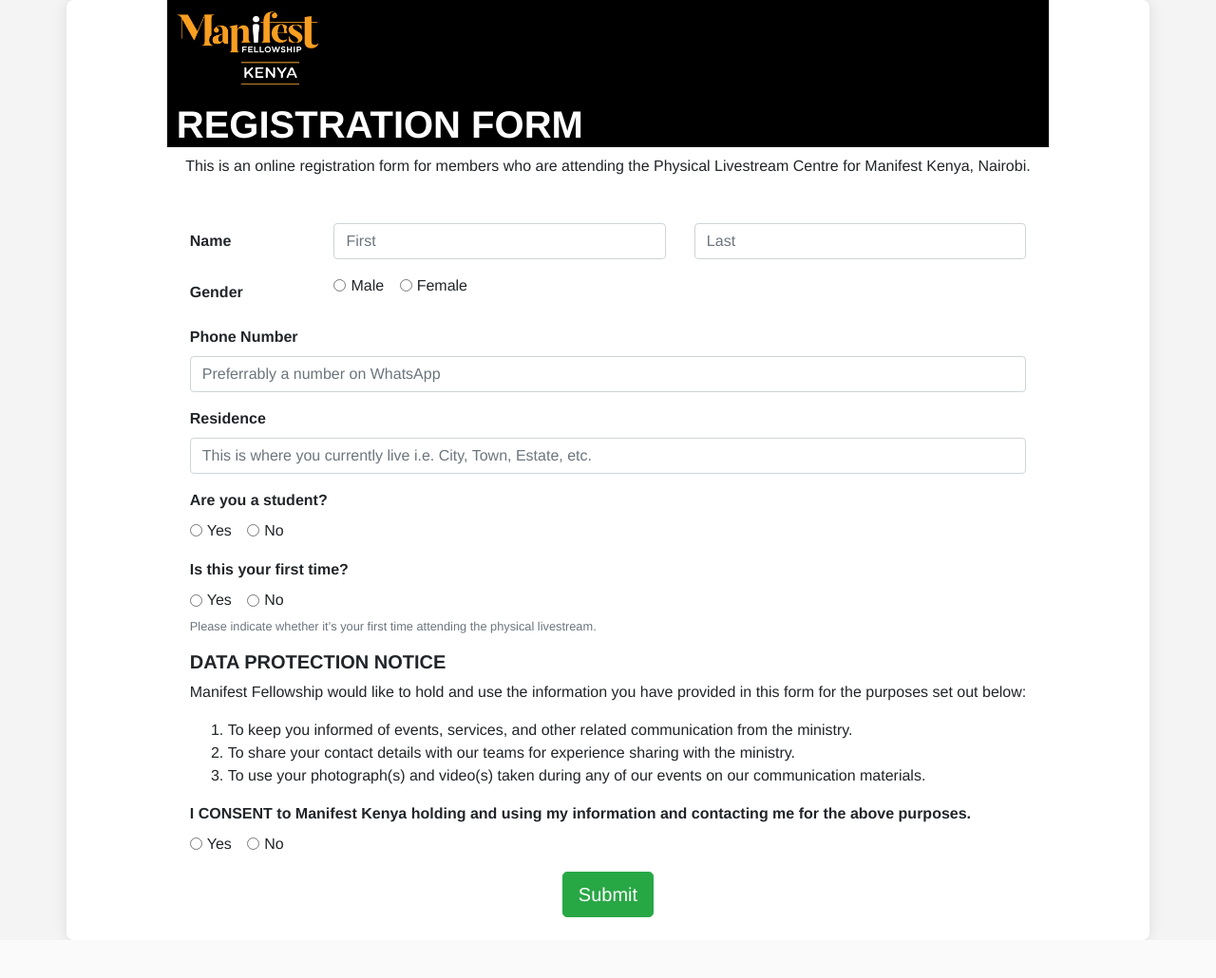
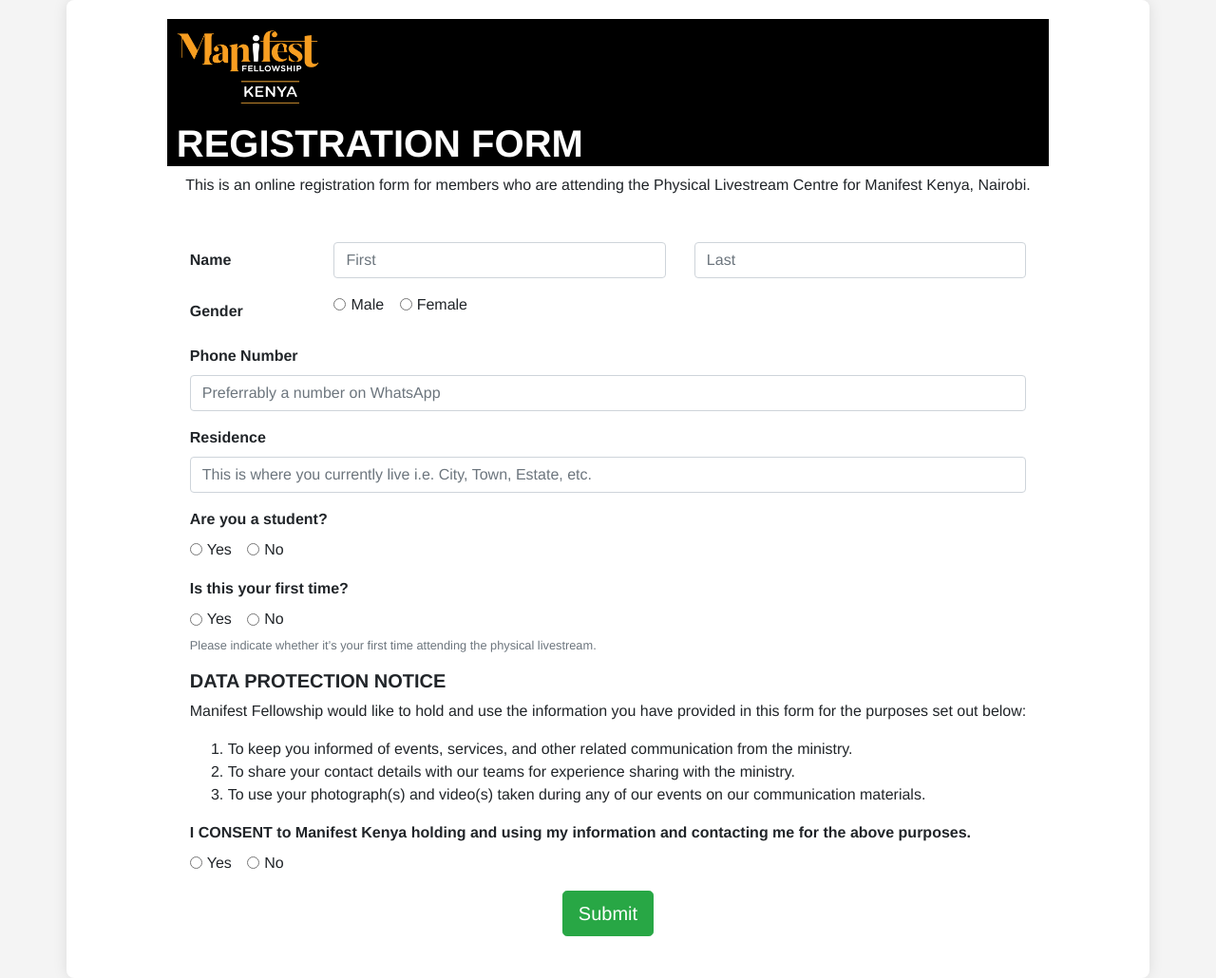
Before and after one commit to am-derrick/church_reg, a Django app: page /members/register/ in a window 1280 px wide. Shown: the whole page at 95% size. Before the commit the page ends 990 px from the top, so only its background shows below. Run offline with Django 5.2, Linux system fonts and the light colour scheme.

Commit message:
modified: padding: 20px

```diff
--- a/templates/base.html
+++ b/templates/base.html
@@ -32,7 +32,7 @@
         min-height: 100vh;
         background-color: white;
         box-shadow: 0 0 15px rgba(0, 0, 0, 0.1);
-        padding: 0px;
+        padding: 20px;
         border-radius: 8px;
       }
 
```
